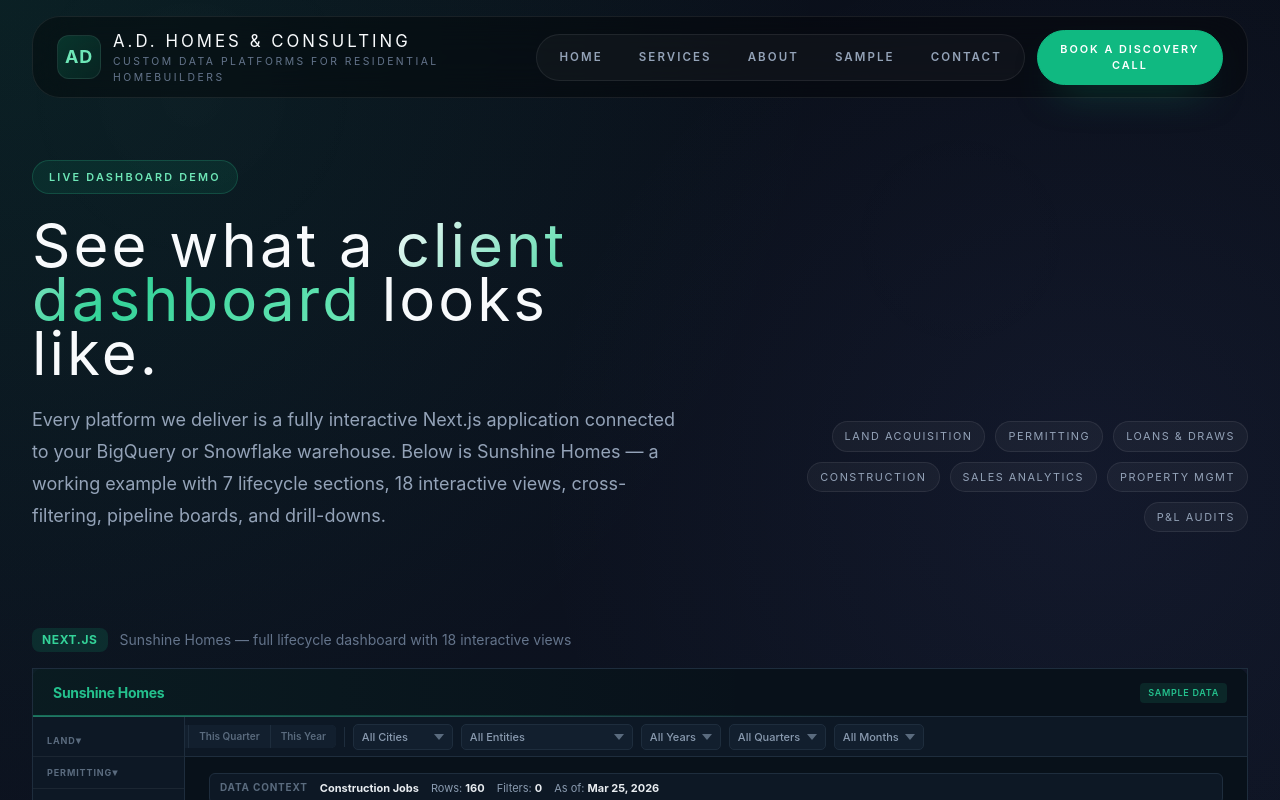
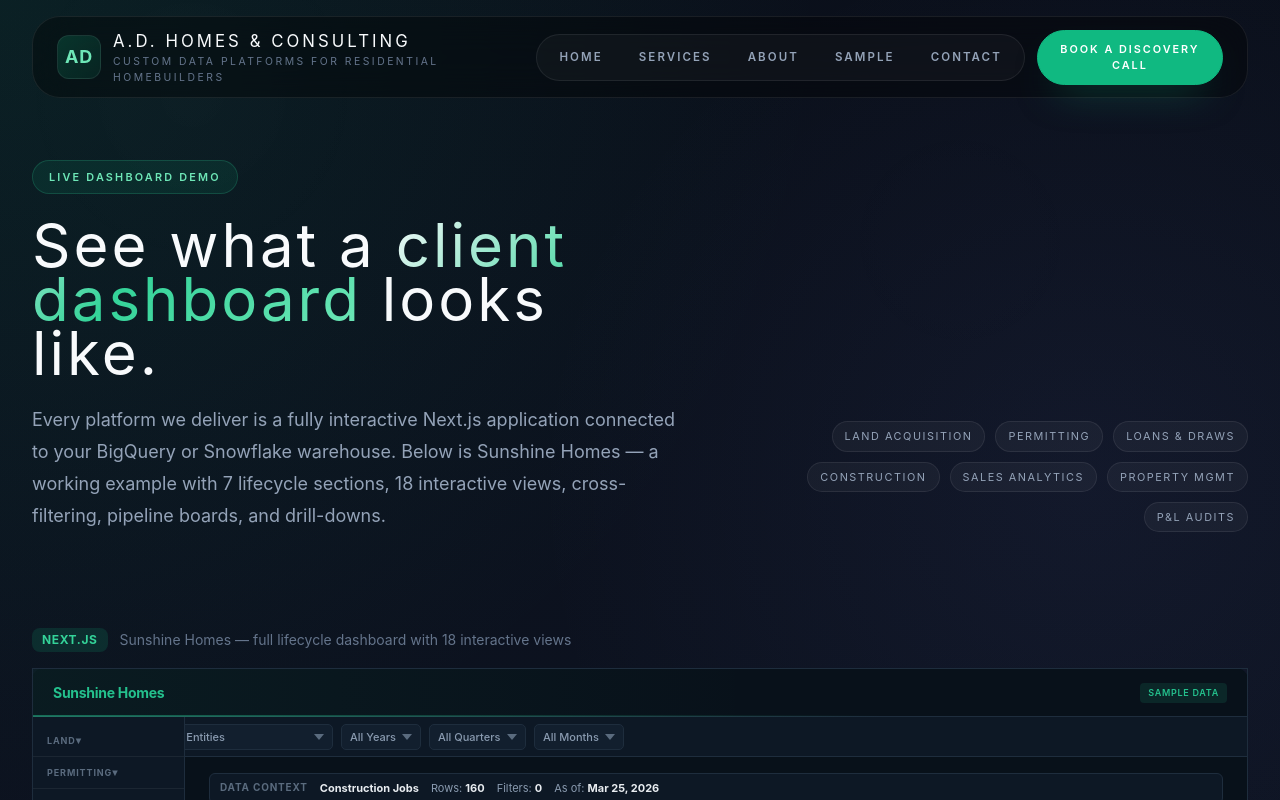
Before and after one commit to arnauddg27-svg/ADConsulting, a Next.js app: page /demo in a window 1280 px wide. Shown: the top 800 px of the page. Built offline with nearby package versions, Linux system fonts and the light colour scheme.

Commit message:
Remove This Quarter/This Year time toggle from filter bar

```diff
--- a/src/components/demo/sunshine/FilterBar.tsx
+++ b/src/components/demo/sunshine/FilterBar.tsx
@@ -1,19 +1,12 @@
 "use client";
 
 import { CITIES, ENTITIES } from "@/lib/sunshine-homes-data";
-import type { SHDashboardFilters, SHTimePeriod } from "@/types/sunshine-homes";
+import type { SHDashboardFilters } from "@/types/sunshine-homes";
 
 interface FilterBarProps {
   filters: SHDashboardFilters;
   onChange: (filters: SHDashboardFilters) => void;
 }
-
-const TIME_PERIODS: { value: SHTimePeriod; label: string }[] = [
-  { value: "all", label: "All Time" },
-  { value: "month", label: "This Month" },
-  { value: "quarter", label: "This Quarter" },
-  { value: "year", label: "This Year" },
-];
 
 export default function FilterBar({ filters, onChange }: FilterBarProps) {
   const set = (key: keyof SHDashboardFilters, value: string | null) =>
@@ -43,21 +36,6 @@ export default function FilterBar({ filters, onChange }: FilterBarProps) {
 
   return (
     <div className="sh-filter-bar">
-      {/* Time period toggle */}
-      <div className="sh-time-toggle">
-        {TIME_PERIODS.map(tp => (
-          <button
-            key={tp.value}
-            className={`sh-time-btn ${filters.timePeriod === tp.value ? "active" : ""}`}
-            onClick={() => onChange({ ...filters, timePeriod: tp.value })}
-          >
-            {tp.label}
-          </button>
-        ))}
-      </div>
-
-      <div style={{ width: 1, height: 20, background: "var(--sh-border)", flexShrink: 0 }} />
-
       <select
         className={`sh-filter-select ${filters.city ? "active" : ""}`}
         value={filters.city ?? ""}
```
